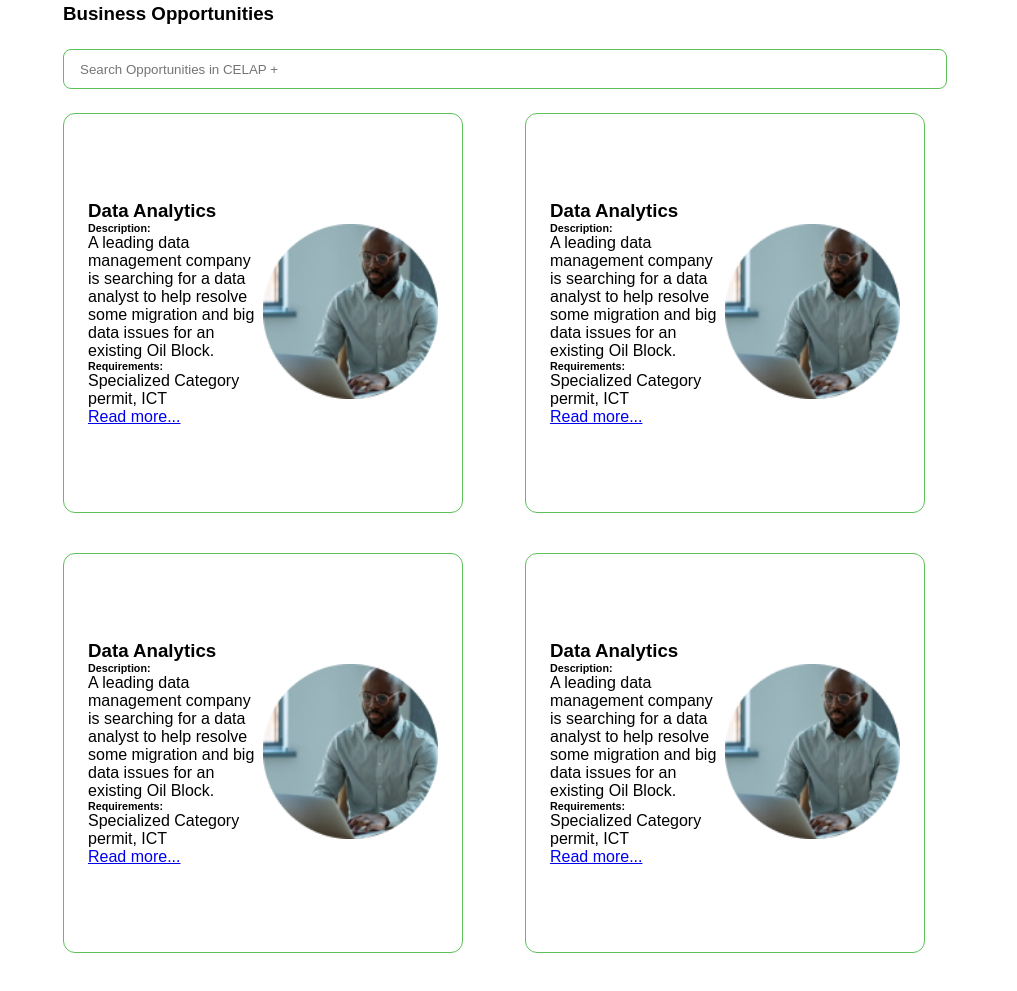
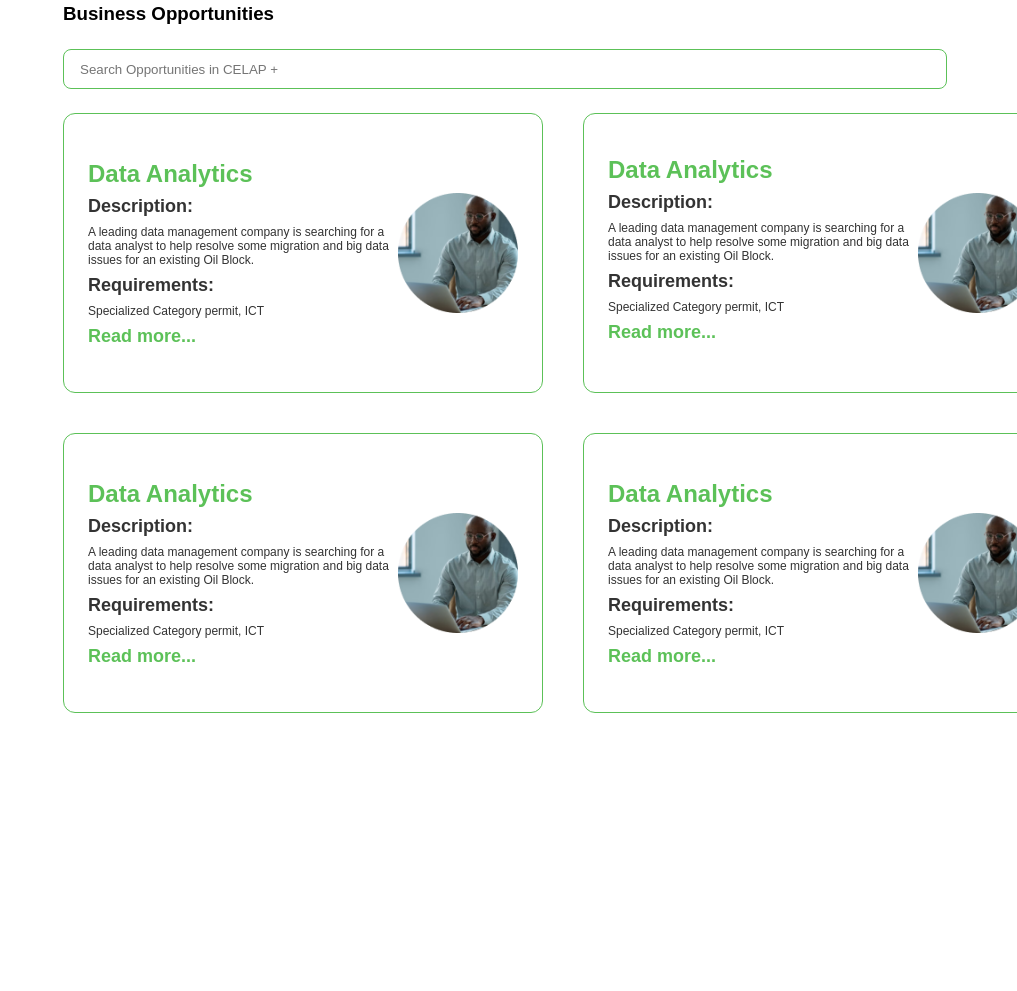
Before and after one commit to Jan1Verse1/CEPHAS, a plain HTML site: page BusinessOwner.html in a window 1280 px wide. Shown: the part 1568-2559 px from the top of the page, without its empty margins (263-1280 px from the left). After the commit the page ends 2351 px from the top, so only its background shows below. Drawn offline with Linux system fonts and the light colour scheme; a web font is replaced by a local one.

Commit message:
card text styling fixed

```diff
--- a/BusinessOwner.css
+++ b/BusinessOwner.css
@@ -775,11 +775,51 @@ td {
 .oppoCard {
     display: flex;
     flex-direction: row;
-    width: 400px;
-    height: 400px;
+    width: 480px;
+    height: 280px;
     border: 1px solid #5CC158;
     border-radius: 12px;
     align-items: center;
     justify-content: center;
     padding: 24px;
 }
+
+.oppoCardTexts {
+    display: flex;
+    flex-direction: column;
+    width: 220;
+}
+
+.oppoCard h3 {
+    font-weight: 600;
+    font-size: 24px;
+    margin-bottom: 8px;
+    color: #5CC158;
+}
+
+.oppoCard h6 {
+    font-weight: 600;
+    font-size: 18px;
+    margin-bottom: 8px;
+    color: #333;
+}
+
+.oppoCard p {
+    font-weight: 400;
+    font-size: 12px;
+    margin-bottom: 8px;
+    color: #333;
+}
+
+.oppoCard a {
+    font-weight: 600;
+    font-size: 18px;
+    margin-bottom: 8px;
+    color: #5CC158;
+    text-decoration: none;
+}
+
+.oppoCard img {
+    width: 120px;
+    height: 120px;
+}
--- a/BusinessOwner.html
+++ b/BusinessOwner.html
@@ -259,10 +259,27 @@
                                         <a href="#">Read more...</a>
 
                                     </div>
-                                    <div>
-                                        <img src="/Mask group.png" alt="">
+                                    <img src="/Mask group.png" alt="">
+
+                                </div>
+                                <div class="oppoCard">
+                                    <div class="oppoCardTexts">
+                                        <h3>Data Analytics</h3>
+                                        <div>
+                                            <h6>Description:</h6>
+                                            <p>A leading data management company is searching for a data analyst to help
+                                                resolve some migration and big data issues for an existing Oil Block.
+                                            </p>
+                                        </div>
+                                        <div>
+                                            <h6>Requirements:</h6>
+                                            <p>Specialized Category permit, ICT
+                                            </p>
+                                        </div>
+                                        <a href="#">Read more...</a>
 
                                     </div>
+                                    <img src="/Mask group.png" alt="">
 
                                 </div>
                                 <div class="oppoCard">
@@ -282,10 +299,7 @@
                                         <a href="#">Read more...</a>
 
                                     </div>
-                                    <div>
-                                        <img src="/Mask group.png" alt="">
-
-                                    </div>
+                                    <img src="/Mask group.png" alt="">
 
                                 </div>
                                 <div class="oppoCard">
@@ -305,33 +319,10 @@
                                         <a href="#">Read more...</a>
 
                                     </div>
-                                    <div>
-                                        <img src="/Mask group.png" alt="">
 
-                                    </div>
+                                    <img src="/Mask group.png" alt="">
 
-                                </div>
-                                <div class="oppoCard">
-                                    <div>
-                                        <h3>Data Analytics</h3>
-                                        <div>
-                                            <h6>Description:</h6>
-                                            <p>A leading data management company is searching for a data analyst to help
-                                                resolve some migration and big data issues for an existing Oil Block.
-                                            </p>
-                                        </div>
-                                        <div>
-                                            <h6>Requirements:</h6>
-                                            <p>Specialized Category permit, ICT
-                                            </p>
-                                        </div>
-                                        <a href="#">Read more...</a>
 
-                                    </div>
-                                    <div>
-                                        <img src="/Mask group.png" alt="">
-
-                                    </div>
 
                                 </div>
 
```
